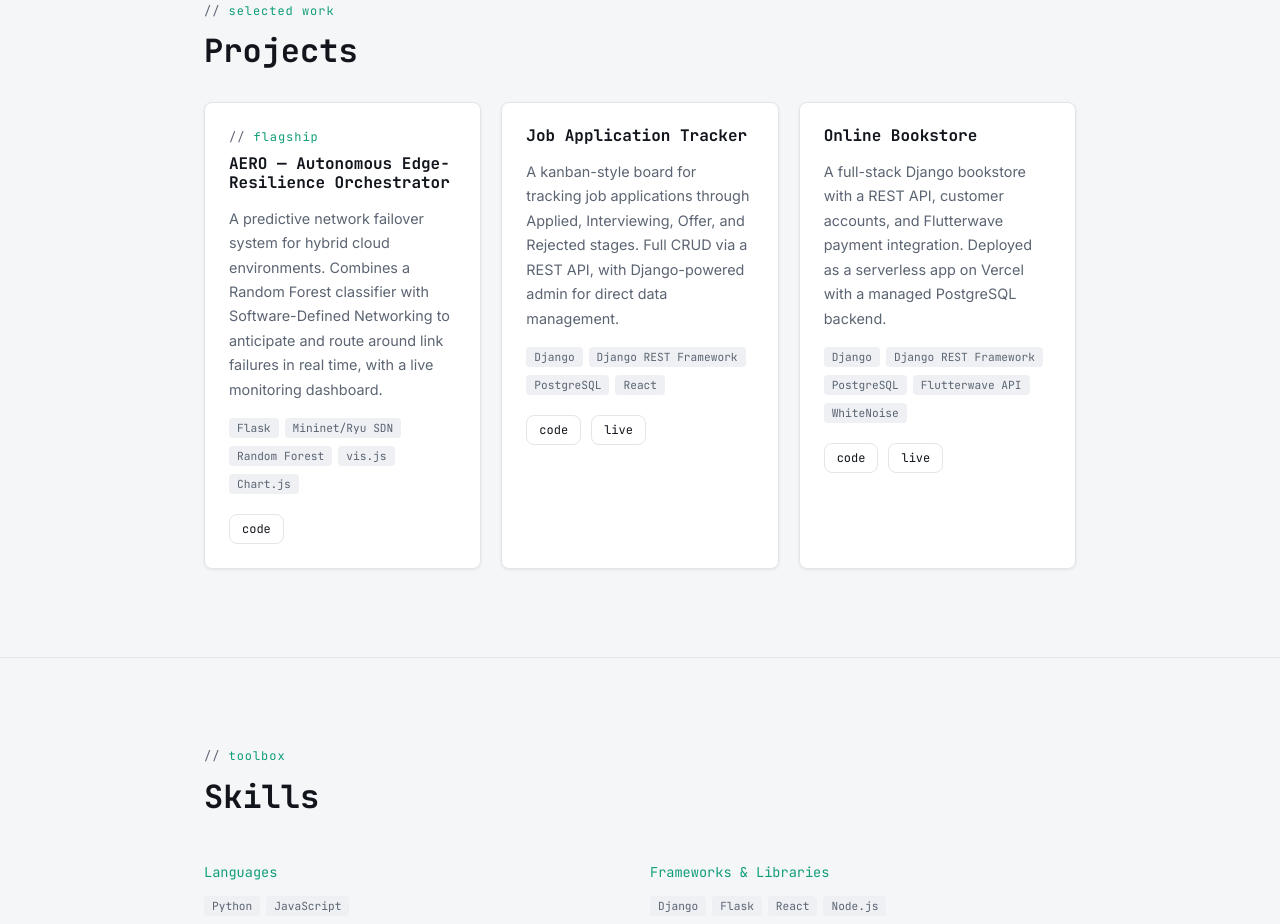
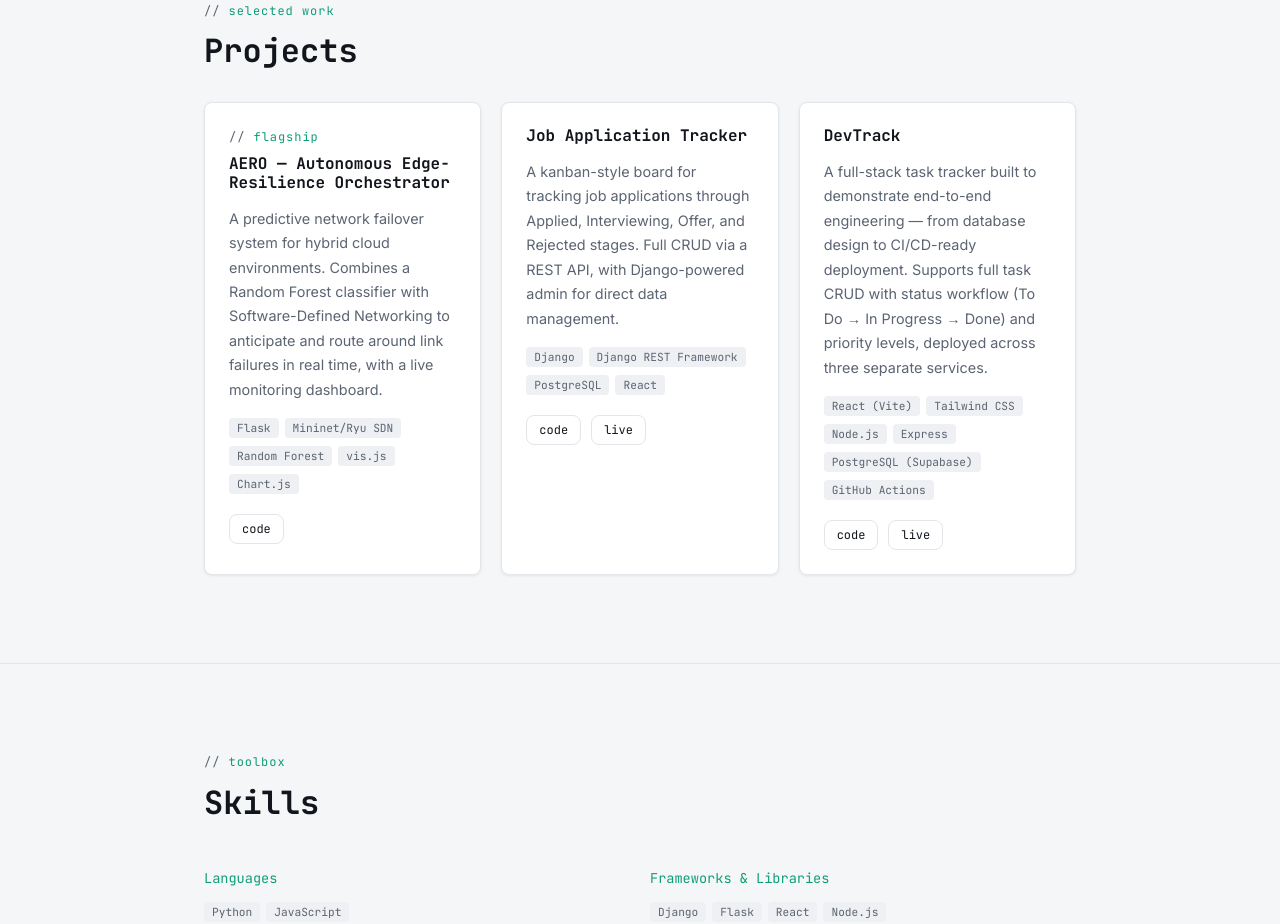
Before and after one commit to Darchis01/Chisom-Portfolio, a React (Vite) app: page / in a window 1280 px wide. Shown: the part 920-1844 px from the top of the page. Built offline with nearby package versions, Linux system fonts and the light colour scheme.

Commit message:
swap bookstore project for devtrack

```diff
--- a/src/data/resume.js
+++ b/src/data/resume.js
@@ -83,12 +83,12 @@ export const projects = [
     featured: false,
   },
   {
-    title: 'Online Bookstore',
+    title: 'DevTrack',
     description:
-      'A full-stack Django bookstore with a REST API, customer accounts, and Flutterwave payment integration. Deployed as a serverless app on Vercel with a managed PostgreSQL backend.',
-    stack: ['Django', 'Django REST Framework', 'PostgreSQL', 'Flutterwave API', 'WhiteNoise'],
-    github: 'https://github.com/Darchis01/bookstore',
-    live: 'https://bookstore-nu-ecru.vercel.app',
+      'A full-stack task tracker built to demonstrate end-to-end engineering — from database design to CI/CD-ready deployment. Supports full task CRUD with status workflow (To Do → In Progress → Done) and priority levels, deployed across three separate services.',
+    stack: ['React (Vite)', 'Tailwind CSS', 'Node.js', 'Express', 'PostgreSQL (Supabase)', 'GitHub Actions'],
+    github: 'https://github.com/Darchis01/devtrack',
+    live: 'https://devtrack-smoky.vercel.app',
     featured: false,
   },
 ]
```
